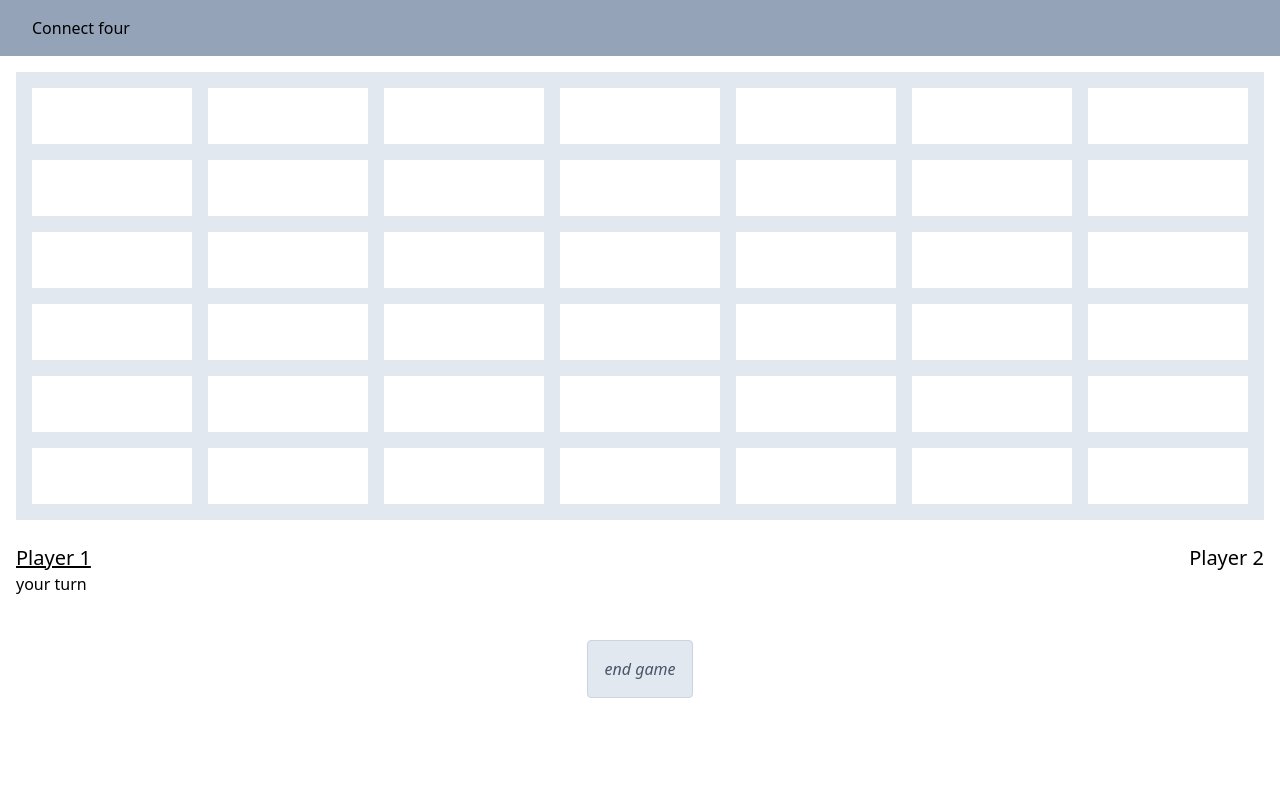
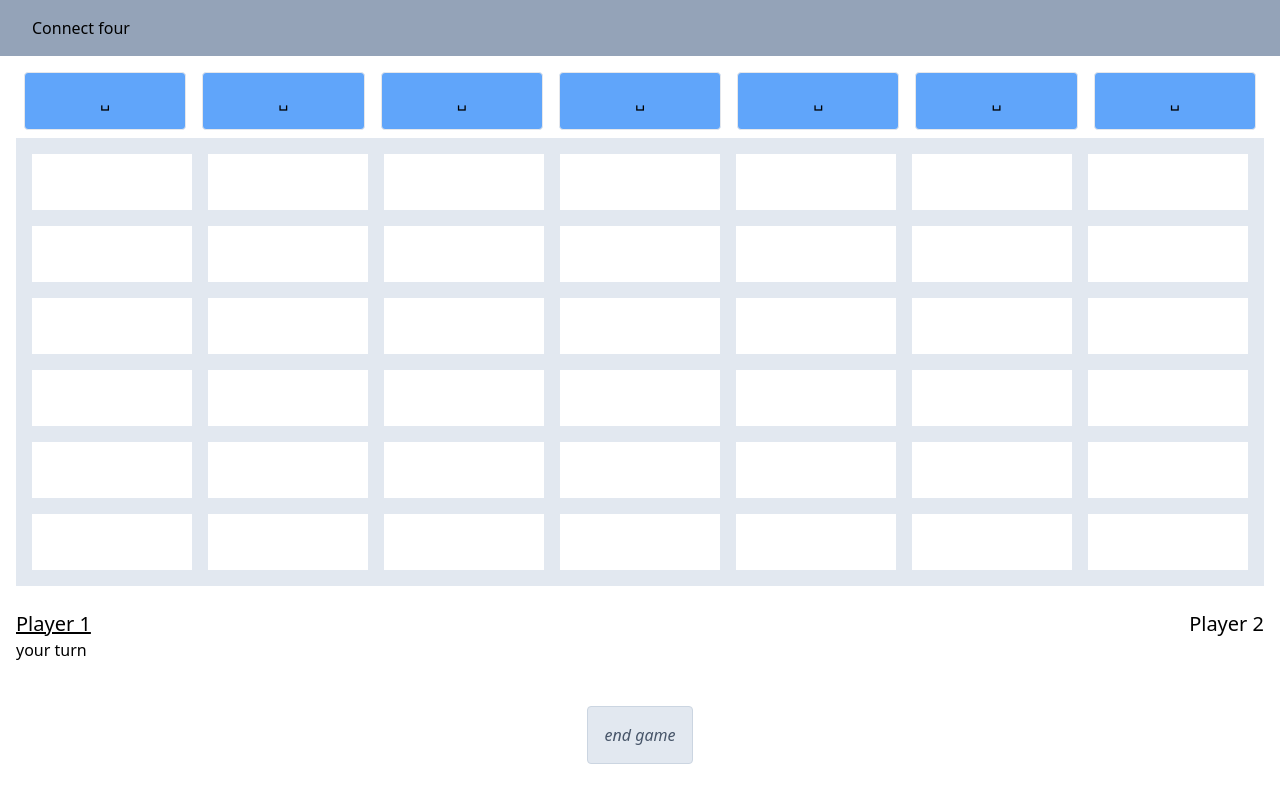
Before and after one commit to brianbancroft/connect-one-more-than-three, a React (Vite) app: page / in a window 1280 px wide. Both pictures are taken after a click on the button "CLICK ME". Built offline with nearby package versions, Linux system fonts and the light colour scheme.

Commit message:
Add buttons which trigger a move

```diff
--- a/src/components/ActiveGame.jsx
+++ b/src/components/ActiveGame.jsx
@@ -2,6 +2,7 @@ import React, { useState } from "react";
 import PropTypes from "prop-types";
 import Board from "./Board";
 import IndicatorActivePlayer from "./IndicatorActivePlayer";
+import ButtonTriggerMove from "./ButtonTriggerMove";
 
 function ActiveGame(props) {
   const { onGameEnd } = props;
@@ -20,8 +21,43 @@ function ActiveGame(props) {
     blankRow(),
   ]);
 
+  const handleColumnClick = (column) => () => {
+    console.log("Column clicked ", column);
+  };
+
   return (
     <div>
+      <div className="grid grid-cols-7 px-2 gap-x-4 mb-2">
+        <ButtonTriggerMove
+          onClick={handleColumnClick(0)}
+          currentColor={currentUser}
+        />
+        <ButtonTriggerMove
+          onClick={handleColumnClick(1)}
+          currentColor={currentUser}
+        />
+        <ButtonTriggerMove
+          onClick={handleColumnClick(2)}
+          currentColor={currentUser}
+        />
+        <ButtonTriggerMove
+          onClick={handleColumnClick(3)}
+          currentColor={currentUser}
+        />
+        <ButtonTriggerMove
+          onClick={handleColumnClick(4)}
+          currentColor={currentUser}
+        />
+        <ButtonTriggerMove
+          onClick={handleColumnClick(5)}
+          currentColor={currentUser}
+        />
+        <ButtonTriggerMove
+          onClick={handleColumnClick(6)}
+          currentColor={currentUser}
+        />
+      </div>
+
       <Board boardStatus={boardStatus} />
       <br />
 
--- /dev/null
+++ b/src/components/ButtonTriggerMove.jsx
@@ -0,0 +1,28 @@
+import React from "react";
+import PropTypes from "prop-types";
+
+function ButtonTriggerMove(props) {
+  const { onClick, currentColor } = props;
+
+  return (
+    <>
+      <button
+        className={`rounded p-4 border bg-${currentColor}-400 hover:bg-${currentColor}-700`}
+        onClick={onClick}
+      >
+        ␣
+      </button>
+      <div className="h-0 w-0 hidden bg-red-400 hover:bg-red-700" />
+      <div className="h-0 w-0 hidden bg-blue-400 hover:bg-blue-700" />
+      <div className="h-0 w-0 hidden bg-blue-700" />
+      <div className="h-0 w-0 hidden bg-red-700" />
+    </>
+  );
+}
+
+ButtonTriggerMove.propTypes = {
+  onClick: PropTypes.func.isRequired,
+  currentColor: PropTypes.string.isRequired,
+};
+
+export default ButtonTriggerMove;
```
